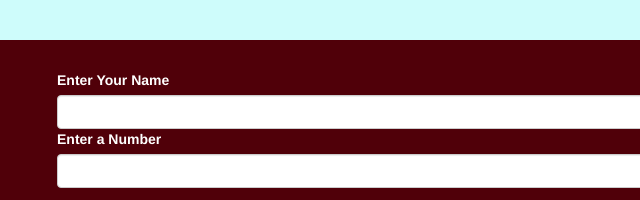
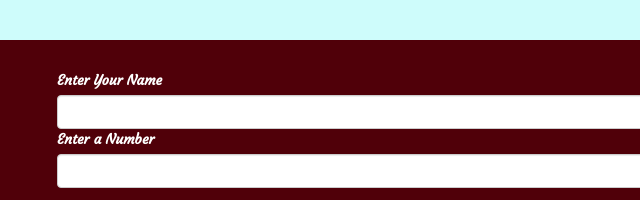
Before and after one commit to toofpaste/FridayWk3, a plain HTML site: page index.html in a window 1280 px wide. Shown: the part 559-759 px from the top of the page, 13-653 px from the left. Drawn offline with nearby package versions, Linux system fonts and the light colour scheme; a web font is replaced by a local one.

Commit message:
Add some styling and fonts

```diff
--- a/css/styles.css
+++ b/css/styles.css
@@ -59,6 +59,9 @@ ol {
   background-color: #e7fee8;
   font-family: 'Orbitron', sans-serif;
 }
+label {
+  font-family: 'Courgette', cursive;
+}
 button {
   opacity: 0.8;
   margin-left: 40%;
--- a/index.html
+++ b/index.html
@@ -10,6 +10,7 @@
     <script src="js/scripts.js"></script>
     <link href="https://fonts.googleapis.com/css?family=Libre+Barcode+39" rel="stylesheet">
     <link href="https://fonts.googleapis.com/css?family=Orbitron:400,700" rel="stylesheet">
+    <link href="https://fonts.googleapis.com/css?family=Courgette" rel="stylesheet">
     <title>Beep Boop</title>
   </head>
   <body>
--- a/js/scripts.js
+++ b/js/scripts.js
@@ -38,6 +38,7 @@ function printRev(){
 };
 
 $(function(){
+  $("body").slideDown();
   $("#top").fadeIn(4000);
   $("#fade").fadeIn(2000);
   $("button").hover(function() {
```
